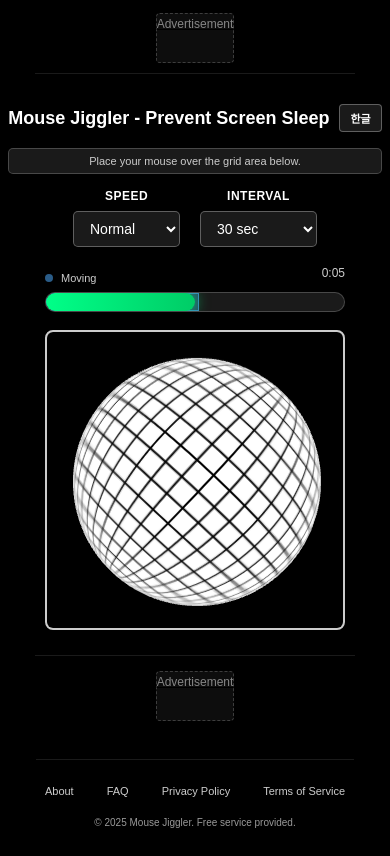
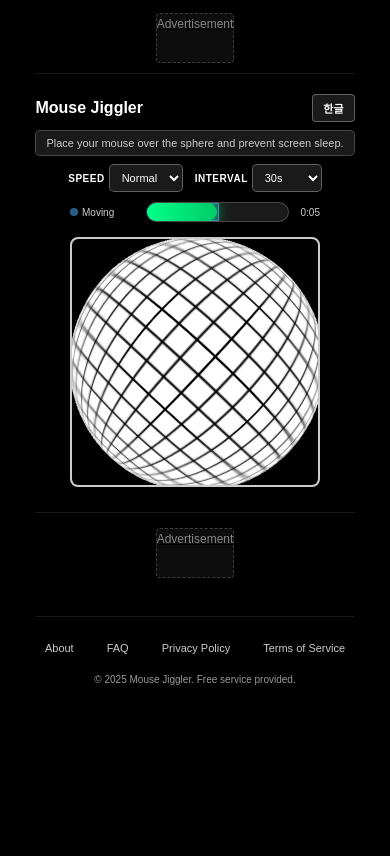
Before and after one commit to gwangwoopark/mouse-jiggler, a plain HTML site: page index.html in a window 390 px wide. Drawn offline with nearby package versions, Linux system fonts and the light colour scheme; animation ran at ten frames a second.

Commit message:
compact ui

```diff
--- a/css/style.css
+++ b/css/style.css
@@ -29,7 +29,7 @@ body {
    ==================== */
 .header {
   text-align: center;
-  margin-bottom: 15px;
+  margin-bottom: 10px;
 }
 
 .header-top {
@@ -73,7 +73,7 @@ body {
   display: flex;
   justify-content: center;
   align-items: center;
-  margin: 20px 0;
+  margin: 15px 0;
 }
 
 /* ====================
@@ -139,8 +139,8 @@ body {
    WebGL Container
    ==================== */
 #webgl-container {
-  width: 350px;
-  height: 350px;
+  width: 280px;
+  height: 280px;
   border: 2px solid #ccc;
   border-radius: 8px;
   box-shadow: 0 4px 12px rgba(0, 0, 0, 0.1);
@@ -152,12 +152,22 @@ body {
    Controls
    ==================== */
 .controls {
+  margin-bottom: 12px;
+}
+
+.control-row {
   display: flex;
   gap: 20px;
+  align-items: flex-start;
+  justify-content: center;
+  flex-wrap: wrap;
+}
+
+.control-section {
+  display: flex;
+  flex-direction: row;
   align-items: center;
-  justify-content: center;
-  margin-bottom: 15px;
-  flex-wrap: wrap;
+  gap: 6px;
 }
 
 .control-group {
@@ -173,6 +183,46 @@ body {
   font-weight: bold;
   text-transform: uppercase;
   letter-spacing: 0.5px;
+  min-width: 45px;
+  text-align: left;
+}
+
+.radio-group {
+  display: flex;
+  gap: 4px;
+  flex-wrap: wrap;
+}
+
+.radio-option {
+  display: flex;
+  align-items: center;
+  cursor: pointer;
+  background: rgba(255, 255, 255, 0.1);
+  border: 1px solid rgba(255, 255, 255, 0.3);
+  border-radius: 4px;
+  padding: 4px 8px;
+  transition: all 0.3s ease;
+  font-size: 11px;
+}
+
+.radio-option:hover {
+  background: rgba(255, 255, 255, 0.15);
+  border-color: rgba(255, 255, 255, 0.5);
+}
+
+.radio-option input[type="radio"] {
+  margin: 0 6px 0 0;
+  accent-color: #4facfe;
+}
+
+.radio-option input[type="radio"]:checked + .radio-text {
+  color: #4facfe;
+  font-weight: bold;
+}
+
+.radio-text {
+  color: #fff;
+  font-size: 12px;
 }
 
 .select-container {
@@ -212,11 +262,20 @@ option {
    ==================== */
 .progress-container {
   width: 100%;
-  max-width: 350px;
+  max-width: 280px;
   margin: 15px auto 0;
   display: flex;
   flex-direction: column;
   align-items: center;
+}
+
+.progress-row {
+  width: 100%;
+  display: flex;
+  align-items: center;
+  gap: 8px;
+  color: #ccc;
+  font-size: 12px;
 }
 
 .progress-label {
@@ -230,7 +289,7 @@ option {
 }
 
 .progress-bar {
-  width: 100%;
+  flex: 1;
   height: 20px;
   background: rgba(255, 255, 255, 0.1);
   border-radius: 10px;
@@ -292,10 +351,18 @@ option {
 .status-indicator {
   display: flex;
   align-items: center;
-  gap: 8px;
+  gap: 6px;
   color: #ccc;
   font-size: 11px;
-  margin-top: 10px;
+  white-space: nowrap;
+  min-width: 80px;
+}
+
+#progressTime {
+  font-size: 11px;
+  color: #ccc;
+  min-width: 30px;
+  text-align: right;
 }
 
 .status-dot {
@@ -458,7 +525,7 @@ option {
   }
 
   .title {
-    font-size: 18px;
+    font-size: 16px;
   }
 
   .instructions {
@@ -467,17 +534,49 @@ option {
   }
 
   #webgl-container {
-    width: 300px;
-    height: 300px;
+    width: 250px;
+    height: 250px;
   }
 
   .progress-container {
-    max-width: 300px;
+    max-width: 250px;
     margin: 10px auto 0;
   }
 
+  .progress-row {
+    gap: 6px;
+    font-size: 11px;
+  }
+
+  .status-indicator {
+    font-size: 10px;
+    min-width: 70px;
+    gap: 4px;
+  }
+
+  #progressTime {
+    font-size: 10px;
+    min-width: 25px;
+  }
+
   .header {
-    margin-top: 20px;
+    margin-top: 10px;
+    margin-bottom: 5px;
+  }
+
+  .header-top {
+    margin-bottom: 8px;
+  }
+
+  .instructions {
+    margin-bottom: 8px;
+  }
+
+  .wake-lock-info {
+    margin-bottom: 6px;
+  }
+
+  .controls {
     margin-bottom: 8px;
   }
 
@@ -502,6 +601,27 @@ option {
     min-width: 35px;
   }
 
+  /* 모바일 컨트롤 조정 */
+  .control-row {
+    gap: 12px;
+  }
+
+  .control-section {
+    gap: 4px;
+    flex-direction: row;
+  }
+
+  .control-label {
+    font-size: 10px;
+    min-width: 35px;
+  }
+
+  select {
+    padding: 6px 8px;
+    font-size: 11px;
+    min-width: 70px;
+  }
+
   /* 모바일 광고 조정 */
   .ad-container {
     max-width: 320px;
--- a/index.html
+++ b/index.html
@@ -77,7 +77,7 @@
     <link rel="stylesheet" href="css/style.css" />
   </head>
   <body>
-    <!-- 상단 광고 (헤더 위) -->
+    <!-- 상단 광고 -->
     <div class="ad-container ad-top">
       <ins class="adsbygoogle"
            style="display:block"
@@ -90,7 +90,7 @@
     <!-- 헤더 영역 -->
     <div class="header">
       <div class="header-top">
-        <div class="title" data-translate="title">Mouse Jiggler - 마우스 지글러</div>
+        <div class="title" data-translate="title">Mouse Jiggler</div>
         <div class="language-selector">
           <button id="langBtn" class="lang-btn">EN</button>
         </div>
@@ -103,41 +103,38 @@
 
       <!-- 설정 컨트롤 -->
       <div class="controls">
-        <div class="control-group">
-          <div class="control-label" data-translate="speed">속도</div>
-          <div class="select-container">
+        <div class="control-row">
+          <div class="control-section">
+            <div class="control-label" data-translate="speed">속도</div>
             <select id="speedSelect">
               <option value="slow" data-translate="slow">느림</option>
               <option value="normal" selected data-translate="normal">보통</option>
               <option value="fast" data-translate="fast">빠름</option>
-              <option value="ultrafast" data-translate="ultrafast">초고속</option>
             </select>
           </div>
-        </div>
 
-        <div class="control-group">
-          <div class="control-label" data-translate="interval">간격</div>
-          <div class="select-container">
+          <div class="control-section">
+            <div class="control-label" data-translate="interval">간격</div>
             <select id="intervalSelect">
-              <option value="10" data-translate="interval10">10초</option>
-              <option value="30" selected data-translate="interval30">30초</option>
-              <option value="continuous" data-translate="continuous">연속</option>
+              <option value="10">10s</option>
+              <option value="30" selected>30s</option>
+              <option value="continuous">∞</option>
             </select>
           </div>
         </div>
       </div>
 
       <div class="progress-container">
-        <div class="progress-label">
+        <div class="progress-row">
           <div class="status-indicator">
             <div class="status-dot" id="statusDot"></div>
             <span id="statusText" data-translate="waiting">대기 중...</span>
           </div>
+          <div class="progress-bar">
+            <div class="progress-zones" id="progressZones"></div>
+            <div class="progress-fill" id="progressFill"></div>
+          </div>
           <span id="progressTime">0:00</span>
-        </div>
-        <div class="progress-bar">
-          <div class="progress-zones" id="progressZones"></div>
-          <div class="progress-fill" id="progressFill"></div>
         </div>
       </div>
 
@@ -214,7 +211,9 @@
 
         // AdSense 광고 초기화
         try {
+          // 상단 광고
           (adsbygoogle = window.adsbygoogle || []).push({});
+          // 하단 광고
           (adsbygoogle = window.adsbygoogle || []).push({});
         } catch (e) {
           console.log('AdSense initialization failed:', e);
--- a/js/LanguageManager.js
+++ b/js/LanguageManager.js
@@ -3,15 +3,14 @@ class LanguageManager {
     this.currentLanguage = 'en'; // 기본 언어를 영어로 변경
     this.translations = {
       ko: {
-        title: 'Mouse Jiggler - 마우스 지글러',
-        instructions: '마우스를 아래 격자 영역에 올려놓으세요.',
+        title: 'Mouse Jiggler',
+        instructions: '마우스를 아래 구체에 올려놓고 화면 꺼짐을 방지하세요.',
         wakeLockInfo: '💡 일부 브라우저에서는 화면 절전 방지가 지원되지 않습니다. Chrome/Edge 사용을 권장합니다.',
         speed: '속도',
         interval: '간격',
         slow: '느림',
         normal: '보통',
         fast: '빠름',
-        ultrafast: '초고속',
         interval10: '10초',
         interval30: '30초',
         continuous: '연속',
@@ -30,15 +29,14 @@ class LanguageManager {
         copyright: '© 2025 Mouse Jiggler. 무료로 제공되는 서비스입니다.'
       },
       en: {
-        title: 'Mouse Jiggler - Prevent Screen Sleep',
-        instructions: 'Place your mouse over the grid area below.',
+        title: 'Mouse Jiggler',
+        instructions: 'Place your mouse over the sphere and prevent screen sleep.',
         wakeLockInfo: '💡 Screen wake lock is not supported in some browsers. Chrome/Edge is recommended.',
         speed: 'Speed',
         interval: 'Interval',
         slow: 'Slow',
         normal: 'Normal',
         fast: 'Fast',
-        ultrafast: 'Ultra Fast',
         interval10: '10 sec',
         interval30: '30 sec',
         continuous: 'Continuous',
```
Also changed, not shown: root-domain.html (added, +126 -0 lines).
